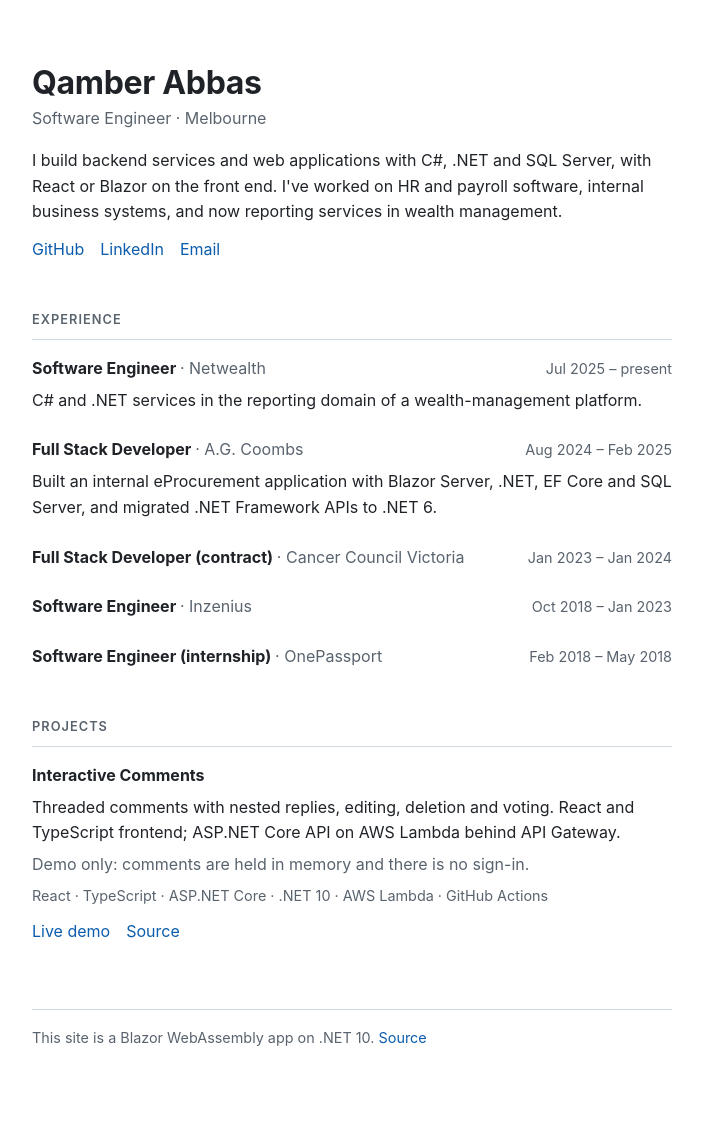
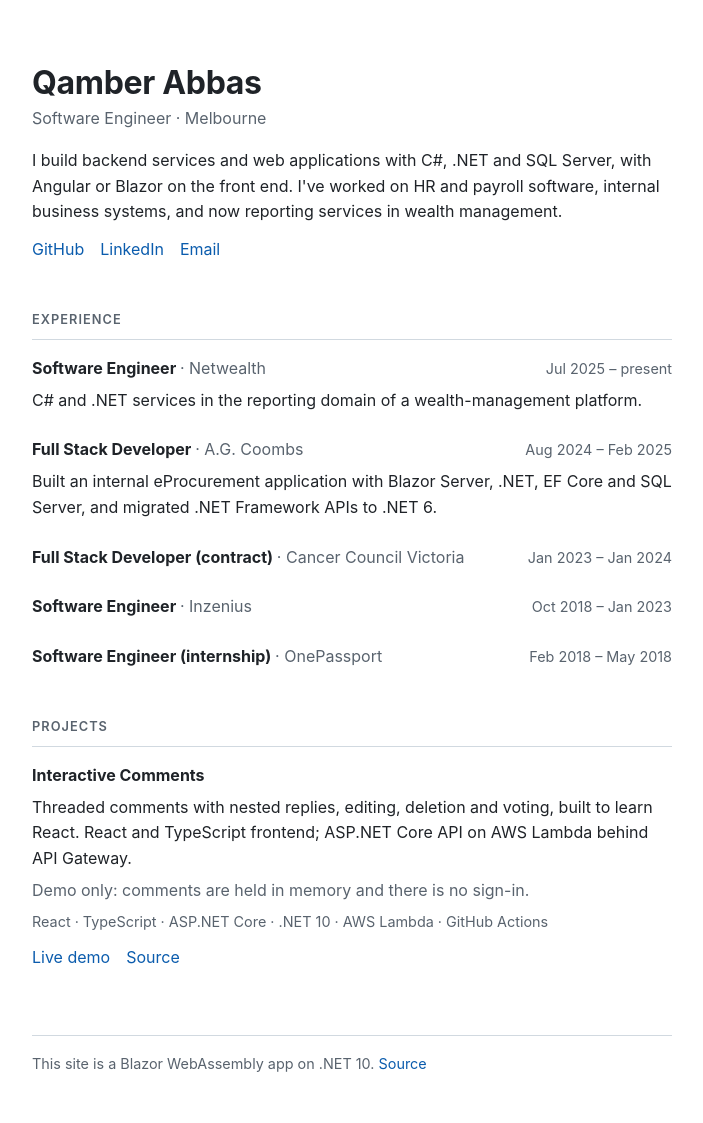
Before and after one commit to qambershah/portfolio, an ASP.NET Core app: page / in a window 1280 px wide. Shown: the whole page, without its empty margins (288-991 px from the left). Before the commit the page ends 1046 px from the top, so only its background shows below. Run offline with ASP.NET Core 8, Linux system fonts and the light colour scheme.

Commit message:
Reflect production Angular experience; label React project as learning work
Co-Authored-By: Claude Sonnet 5.5 <noreply@anthropic.com>

```diff
--- a/portfolio.Client/Pages/Home.razor
+++ b/portfolio.Client/Pages/Home.razor
@@ -7,7 +7,7 @@
     <h1>Qamber Abbas</h1>
     <p class="role">Software Engineer · Melbourne</p>
     <p>
-        I build backend services and web applications with C#, .NET and SQL Server, with React or Blazor
+        I build backend services and web applications with C#, .NET and SQL Server, with Angular or Blazor
         on the front end. I've worked on HR and payroll software, internal business systems, and
         now reporting services in wealth management.
     </p>
--- a/portfolio.Client/wwwroot/data/projects.json
+++ b/portfolio.Client/wwwroot/data/projects.json
@@ -1,7 +1,7 @@
 [
     {
         "title": "Interactive Comments",
-        "description": "Threaded comments with nested replies, editing, deletion and voting. React and TypeScript frontend; ASP.NET Core API on AWS Lambda behind API Gateway.",
+        "description": "Threaded comments with nested replies, editing, deletion and voting, built to learn React. React and TypeScript frontend; ASP.NET Core API on AWS Lambda behind API Gateway.",
         "technologies": [ "React", "TypeScript", "ASP.NET Core", ".NET 10", "AWS Lambda", "GitHub Actions" ],
         "link": "https://qambershah.github.io/interactive-comments-react/",
         "github": "https://github.com/qambershah/interactive-comments-react",
--- a/portfolio.Client/wwwroot/index.html
+++ b/portfolio.Client/wwwroot/index.html
@@ -4,7 +4,7 @@
     <meta charset="utf-8" />
     <meta name="viewport" content="width=device-width, initial-scale=1.0" />
     <title>Qamber Abbas | Software Engineer</title>
-    <meta name="description" content="Qamber Abbas, software engineer in Melbourne working with C#, .NET, SQL Server and React." />
+    <meta name="description" content="Qamber Abbas, software engineer in Melbourne working with C#, .NET, SQL Server and Angular." />
     <!-- GitHub Pages serves the site from /portfolio/. Use "/" when running locally at the root. -->
     <base href="/portfolio/" />
     <link href="css/app.css" rel="stylesheet" />
```
